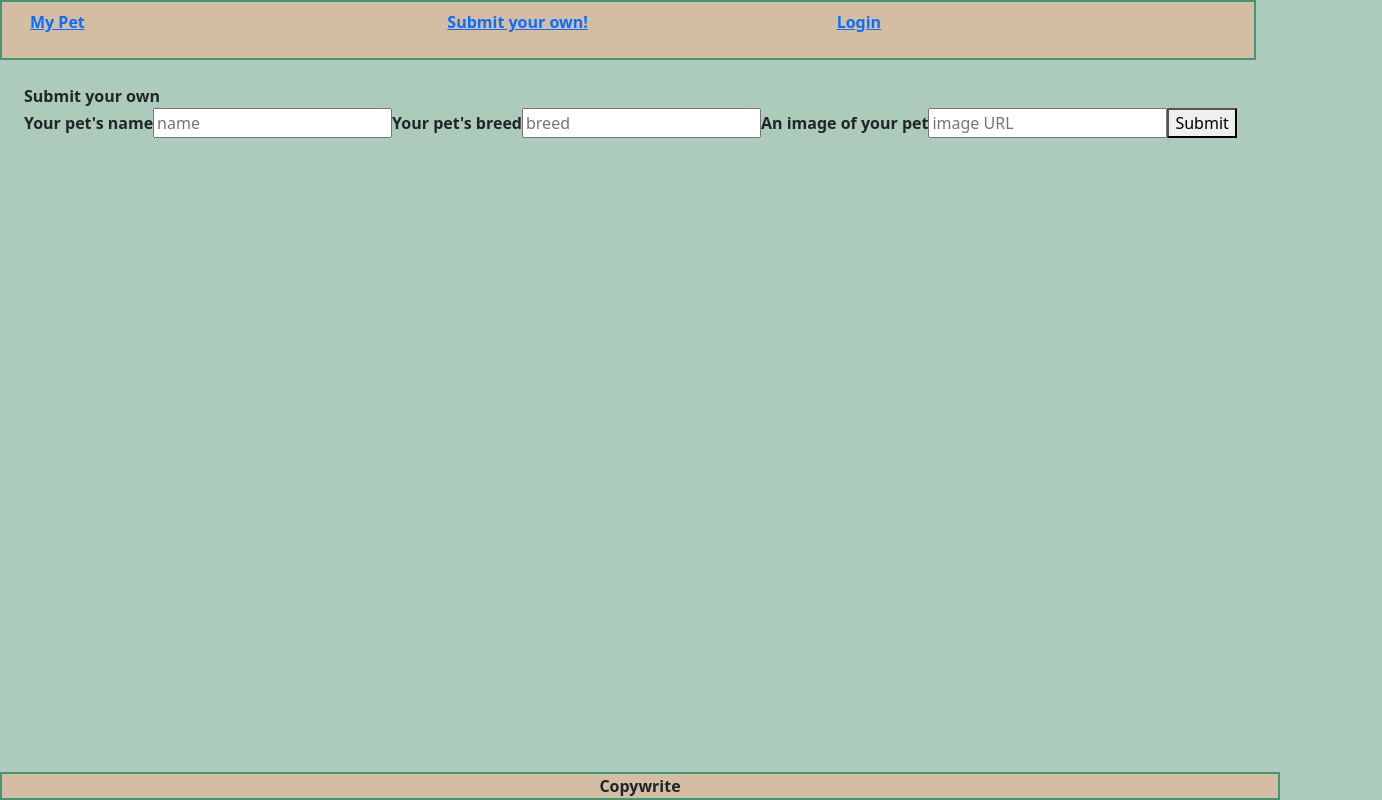
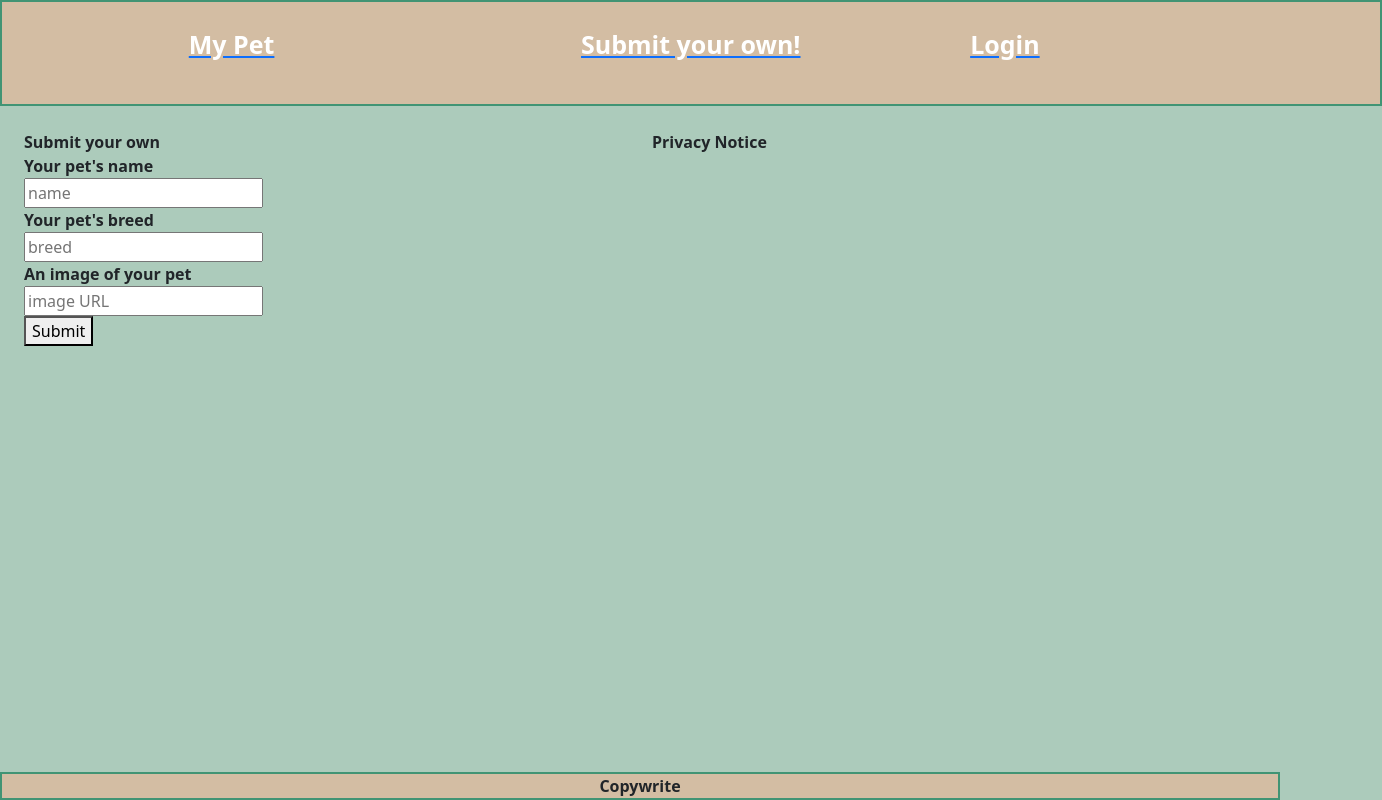
Before and after one commit to DylanBozarth/MyPet, a React (Create React App) app in the folder front/: page /submit in a window 1280 px wide. Shown: the whole page, 1382 px wide, since content can reach past the window. Built offline with nearby package versions, Linux system fonts and the light colour scheme.

Commit message:
lots of css

```diff
--- a/front/src/App.js
+++ b/front/src/App.js
@@ -24,37 +24,37 @@ function App() {
     <div className="container-fluid">
       <div className=" row nav-bar">
         <div className="col-sm-4">
-        <Link to="/pets" className="">
-        <p className="nav-link"> My Pet</p>
+        <Link to="/pets" className="navbox">
+        <p className="navtext"> My Pet</p>
         </Link>
 </div>
 
 
         <div className="col-sm-4">
-          <Link className="" to="/submit">
-            <p className="nav-link">Submit your own!</p>
+          <Link className="navbox" to="/submit">
+            <p className="navtext">Submit your own!</p>
           </Link>
         </div>
-        <ul className="navbar-nav col-sm-4">
+        <div className="col-sm-4">
           {user ? (
-            <div className="">
+            <div className="navbox">
               <a
                 onClick={logout}
-                className="nav-link"
+                className="navtext text-right"
                 style={{ cursor: "pointer" }}
               >
                 Logout
               </a>
-              <div className="">Hello {user.name}!</div>
+             <div className="navtext">Hello {user.name}!</div>
             </div>
           ) : (
-            <div className="col-sm-4 ">
-              <Link to={"/login"} className="">
-              <p className="nav-link"> Login</p>
+            <div className="col-sm-4">
+              <Link to={"/login"} className="navbox">
+              <p className="navtext"> Login</p>
               </Link>
             </div>
           )}
-        </ul>
+        </div>
       </div>
 
       {/* end of navigation /
--- a/front/src/App.scss
+++ b/front/src/App.scss
@@ -8,6 +8,7 @@ body {
 font-weight: bolder;
   height: 100%;
   width: 100%;
+  overflow-x:hidden;
 }
 .white {
   color: white !important;
@@ -20,29 +21,36 @@ height: 290px;
 }
 .nav-bar {
   border: solid 2px $forth;
-  width: 100%;
+  width: 110%;
   background-color: $third;
   margin-bottom: 3vh;
 }
 .footer {
   border: solid 2px $forth;
-  position: absolute;
+  position: fixed;
   right: 0;
   bottom: 0;
   left: 0;
   width: 100%;
   background-color: $third;
 }
-.nav-item {
-  padding: 1vw;
-  border: solid 2px $forth;
+.navbox {
 
+ padding: 1rem;
 }
-.nav-item:hover {
+.navtext {
+ color: white;
+  text-align: center;
+font-size: 25px;
+}
+.navtext:hover {
   color: red;
 }
+.text-right {
+  text-align: right;
+}
 .card {
-
+  margin: 1rem;
   transition: all 0.3s cubic-bezier(0.25, 0.8, 0.25, 1);
   box-shadow: 0 1px 3px rgba(0, 0, 0, 0.12), 0 1px 2px rgba(0, 0, 0, 0.24);
   border: solid 3px white;
--- a/front/src/components/login.js
+++ b/front/src/components/login.js
@@ -20,7 +20,7 @@ const Login = props => {
   }
 
   return (
-    <div className="submit-form">
+    <div className="submit-form col-sm-4">
       Use whatever username and password you want, this is not a secure application.
       <div>
         <div className="form-group">
--- a/front/src/components/pet-list.js
+++ b/front/src/components/pet-list.js
@@ -80,8 +80,8 @@ const getPetInfo = () => {
             <div className="col-lg-4 text-center">
               <div className="card" key={pets.name}>
                 <div className="card-body">
-                  <h5 className="card-title">{pets.pet}</h5>
-                  <h6 className="card-title">{pets.breed}</h6>
+                  <h3 className="card-title">{pets.pet}</h3>
+                  <h4 className="card-title">{pets.breed}</h4>
 
                   <img
                     src={pets.image}
--- a/front/src/components/submit.js
+++ b/front/src/components/submit.js
@@ -36,32 +36,38 @@ export const Submit = (props) => {
     .then(json => console.log(json));
   };
   return (
-    (props.user !== null) ?
-    <div>
+    <div className="row">
+
+    {(props.user !== null) ?
+    <div className="col-sm-6">
       Submit your own
       <div
       >
-        <label>Your pet's name</label>
+        <label>Your pet's name</label> <br />
         <input
           placeholder="name"
           value={petName}
           onChange={changePetName}
         ></input>
-        <label>Your pet's breed</label>
+        <br />
+        <label>Your pet's breed</label>  <br />
         <input
           placeholder="breed"
           value={petBreed}
           onChange={changeBreedType}
         ></input>
-        <label>An image of your pet</label>
+        <br />
+        <label>An image of your pet</label> <br />
         <input
           placeholder="image URL"
           value={petImage}
           onChange={changePetImage}
         ></input>
+        <br />
         <button onClick={(e) => submitPet(e)}>Submit</button>
       </div>
+
     </div> :
-    <div>Log in bro</div>
+    <div>Log in bro</div>}<div className="col-sm-6">Privacy Notice</div></div>
   );
 };
```
